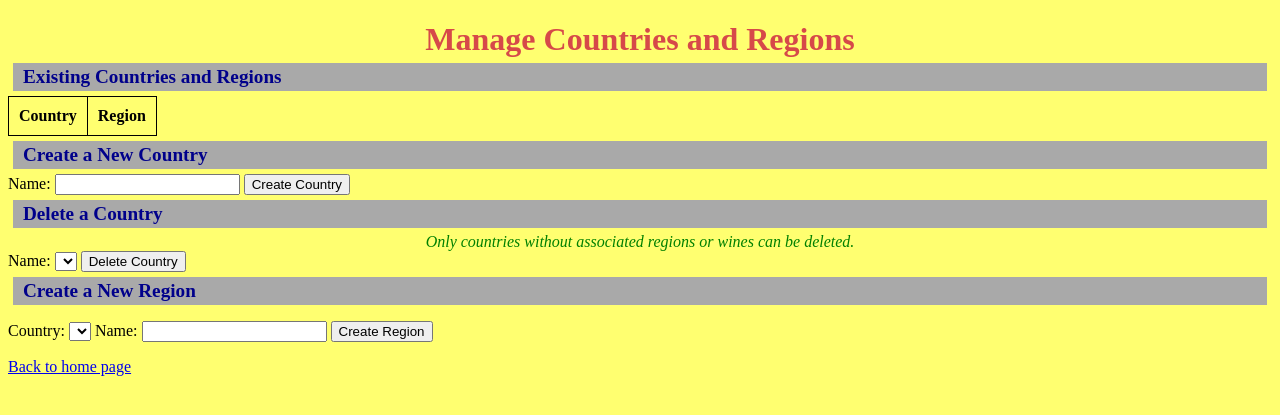
After one commit to alanisaacs/exultoshores, a Flask app: page /deleteCountry in a window 1280 px wide. The commit adds this page. Shown: the top 415 px of the page. Run offline with Flask 2, Linux system fonts and the light colour scheme; lists and menus that the app fills with data are empty.

Commit message:
Consolidate country/region management

```diff
--- a/wines/static/styles.css
+++ b/wines/static/styles.css
@@ -21,3 +21,9 @@ h2 {
   text-align: center;
   font-style: italic;
 }
+
+table, th, td {
+  border: 1px solid black;
+  border-collapse: collapse;
+  padding: 10px;
+}
--- a/wines/templates/home.html
+++ b/wines/templates/home.html
@@ -56,8 +56,7 @@
         </div>
 
         <p>
-            <a href="/country/new">Create a New Country</a> |
-            <a href="/region/new">Create a New Region</a> |
+            <a href="/manageCountryRegion">Manage Countries & Regions</a> |
             <a href="/wine/new">Create a New Wine</a>
         </p>
 
--- /dev/null
+++ b/wines/templates/manageCountryRegion.html
@@ -0,0 +1,63 @@
+<!DOCTYPE html>
+<html>
+    <head>
+        <link rel=stylesheet type=text/css href="{{ url_for('static', filename='styles.css') }}">
+    </head>
+    <body>
+        <h1>Manage Countries and Regions</h1>
+        <h2>Existing Countries and Regions</h2>
+        <table>
+            <tr>
+                <th>Country</th>
+                <th>Region</th>
+            </tr>
+            {% for country in countries %}
+                <tr>
+                    <td>{{country.name}}</td>
+                    <td>
+                    {% for region in regions %}
+                        {% if country.id == region.country_id %}
+                            {{region.name}} <br>
+                        {% endif %}
+                    {% endfor %}
+                    </td>
+                </tr>
+            {% endfor %}
+        </table>
+
+        <h2>Create a New Country</h2>
+            <form action="/country/new" method = "post">
+                <label for="name">Name:</label>
+                <input type ="text" maxlength="100" name="name" required>
+                <button type="submit" id="submit">Create Country</button>
+            </form>
+
+        <h2>Delete a Country</h2>
+        <div class="subhead">Only countries without associated regions or wines can be deleted.</div>
+            <form action="/deleteCountry" method = "post">
+                <label for="country_id">Name:</label>
+                    <select name="country_id">
+                        {% for country in deletableCountries %}
+                            <option value={{country.id}}>{{country.name}}</option>
+                        {% endfor %}
+                    </select>
+                    <button type="submit" id="submit">Delete Country</button>
+            </form>
+
+        <h2>Create a New Region</h2>
+        <form action="/region/new" method = "post">
+            <p>
+                <label for="country_id">Country:</label>
+                    <select name="country_id">
+                    {% for country in countries %}
+                        <option value={{country.id}}>{{country.name}}</option>
+                    {% endfor %}
+                    </select>
+                <label for="name">Name:</label>
+                <input type="text" maxlength="100" name="name" required>
+                <button type="submit" id="submit">Create Region</button>
+            </p>
+        </form>
+    <p><a href="/">Back to home page</a></p>
+    </body>
+</html>
--- a/wines/views.py
+++ b/wines/views.py
@@ -44,6 +44,27 @@ def showHome():
                            wines=wines)
 
 
+# Create and edit both countries and regions
+@app.route('/manageCountryRegion', methods=['GET', 'POST'])
+def manageCountryRegion():
+    """Create and edit both countries and regions"""
+    session = DBSession()
+    countries = session.query(Country).order_by(asc(Country.name))
+    regions = session.query(Region).order_by(asc(Region.name))
+    deletableCountries = session.query(Country).join(Region, full = True).filter(Region.country_id == None).all()
+    if request.method == 'POST':
+        newCountry = Country(name=request.form['name'])
+        session.add(newCountry)
+        session.commit()
+        session.close()
+        return redirect(url_for('manageCountryRegion'))
+    else:
+        return render_template('manageCountryRegion.html',
+                           countries=countries,
+                           regions=regions,
+                           deletableCountries=deletableCountries)
+
+
 # Create a new country
 @app.route('/country/new', methods=['GET', 'POST'])
 def newCountry():
@@ -54,7 +75,7 @@ def newCountry():
         session.add(newCountry)
         session.commit()
         session.close()
-        return redirect(url_for('showHome'))
+        return redirect(url_for('manageCountryRegion'))
     else:
         return render_template('newCountry.html')
 
@@ -72,7 +93,7 @@ def newRegion():
         session.add(newRegion)
         session.commit()
         session.close()
-        return redirect(url_for('showHome'))
+        return redirect(url_for('manageCountryRegion'))
     else:
         session.close()
         return render_template('newRegion.html',
@@ -109,6 +130,22 @@ def newWine():
         return render_template('newWine.html', countries=countries, regions=regions)
 
 
+# Delete an unassociated (no regions or wines) country
+@app.route('/deleteCountry', methods=['GET', 'POST'])
+def deleteCountry():
+    """Delete a country"""
+    if request.method == 'POST':
+        countryID = request.form['country_id']
+        session = DBSession()
+        countryToDelete = session.query(Country).filter_by(id=countryID).one_or_none()
+        session.delete(countryToDelete)
+        session.commit()
+        session.close()
+        return redirect(url_for('manageCountryRegion'))
+    else:
+        return render_template('manageCountryRegion.html')
+
+
 if __name__ == '__main__':
     app.secret_key = 'dev_key'
     app.debug = True
```
Also changed, not shown: wines/templates/newCountry.html (deleted, +0 -17 lines), wines/templates/newRegion.html (deleted, +0 -29 lines).
